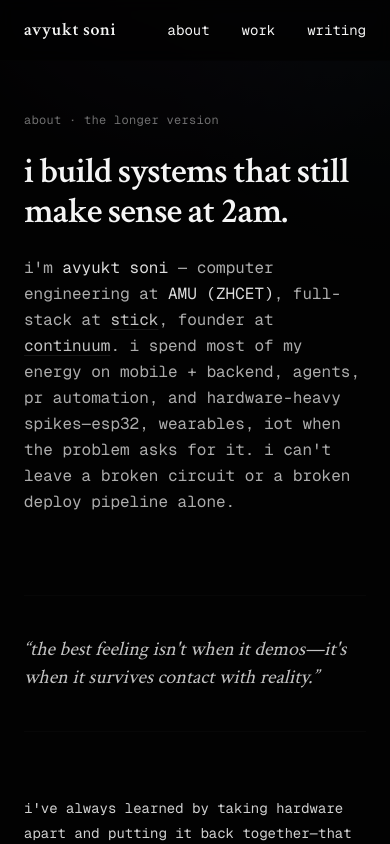
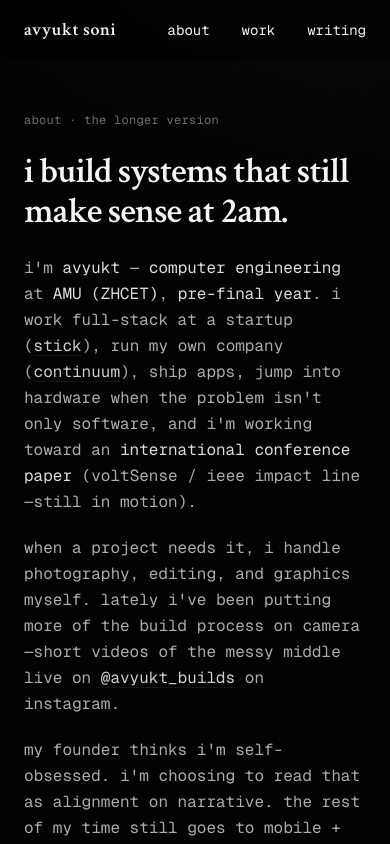
Before and after one commit to avyuktsoni0731/cin-portfolio, a Next.js app: page /about in a window 390 px wide. Shown: the top 844 px of the page. Built offline with nearby package versions, Linux system fonts and the light colour scheme; no server answers.

Commit message:
updated storyline and builds page hydration

```diff
--- a/components/HeroIntro.tsx
+++ b/components/HeroIntro.tsx
@@ -13,6 +13,17 @@ export default function HeroIntro() {
       <p className="mt-5 font-mono text-xs sm:text-sm tracking-wide text-foreground/70">
         builder · hacker · developer
       </p>
+      <p className="mt-3 font-mono text-[11px] text-foreground/50">
+        <a
+          href="https://www.instagram.com/avyukt_builds/"
+          target="_blank"
+          rel="noopener noreferrer"
+          className="underline decoration-border/50 underline-offset-2 transition-colors hover:text-foreground/75"
+        >
+          @avyukt_builds
+        </a>{' '}
+        — builds on camera
+      </p>
       <p
         className="mt-5 text-sm sm:text-[15px] text-foreground/60 leading-relaxed font-light max-w-md mx-auto"
         style={{
--- a/components/about/AboutStory.tsx
+++ b/components/about/AboutStory.tsx
@@ -4,6 +4,7 @@ import Link from 'next/link'
 
 const GITHUB_USER = 'avyuktsoni0731'
 const AVATAR_SRC = `https://github.com/${GITHUB_USER}.png`
+const INSTAGRAM_BUILDS = 'https://www.instagram.com/avyukt_builds/'
 
 function SectionTitle({
   children,
@@ -54,30 +55,58 @@ export function AboutStory() {
           <h1 className="font-serif text-4xl font-semibold leading-[1.1] tracking-tight md:text-5xl">
             i build systems that still make sense at 2am.
           </h1>
-          <p className="max-w-2xl text-base leading-relaxed text-foreground/70 md:text-lg">
+          <div className="max-w-2xl space-y-5 text-base leading-relaxed text-foreground/70 md:text-lg">
+            <p>
               i&apos;m{' '}
-            <span className="text-foreground/90">avyukt soni</span> — computer
-            engineering at{' '}
-            <span className="text-foreground/90">AMU (ZHCET)</span>, full-stack
-            at{' '}
+              <span className="text-foreground/90">avyukt</span> —{' '}
+              <span className="text-foreground/90">
+                computer engineering
+              </span>{' '}
+              at <span className="text-foreground/90">AMU (ZHCET)</span>,{' '}
+              <span className="text-foreground/90">pre-final year</span>. i work
+              full-stack at a startup (
               <Link
                 href="https://stickapp.club"
-              className="text-foreground/80 underline decoration-border underline-offset-4 transition-colors hover:text-foreground"
+                className="text-foreground/85 underline decoration-border underline-offset-4 transition-colors hover:text-foreground"
               >
                 stick
               </Link>
-            , founder at{' '}
+              ), run my own company (
               <Link
                 href="https://www.continuumworks.app"
-              className="text-foreground/80 underline decoration-border underline-offset-4 transition-colors hover:text-foreground"
+                className="text-foreground/85 underline decoration-border underline-offset-4 transition-colors hover:text-foreground"
               >
                 continuum
               </Link>
-            . i spend most of my energy on mobile + backend, agents, pr
-            automation, and hardware-heavy spikes—esp32, wearables, iot when the
-            problem asks for it. i can&apos;t leave a broken circuit or a broken
-            deploy pipeline alone.
+              ), ship apps, jump into hardware when the problem isn&apos;t only
+              software, and i&apos;m working toward an{' '}
+              <span className="text-foreground/90">
+                international conference paper
+              </span>{' '}
+              (voltSense / ieee impact line—still in motion).
             </p>
+            <p>
+              when a project needs it, i handle photography, editing, and
+              graphics myself. lately i&apos;ve been putting more of the build
+              process on camera—short videos of the messy middle live on{' '}
+              <a
+                href={INSTAGRAM_BUILDS}
+                target="_blank"
+                rel="noopener noreferrer"
+                className="font-mono text-foreground/85 underline decoration-border underline-offset-4 transition-colors hover:text-foreground"
+              >
+                @avyukt_builds
+              </a>{' '}
+              on instagram.
+            </p>
+            <p>
+              my founder thinks i&apos;m self-obsessed. i&apos;m choosing to read
+              that as alignment on narrative. the rest of my time still goes to
+              mobile + backend, agents, pr automation, and hardware spikes—esp32,
+              wearables, iot—anything where i can&apos;t sleep until the signal
+              path makes sense.
+            </p>
+          </div>
         </header>
 
         {/* Pull quote */}
@@ -180,7 +209,8 @@ export function AboutStory() {
             >
               VoltSense
             </Link>{' '}
-            to the{' '}
+            (same track that&apos;s headed toward an ieee-venue paper on smart
+            energy / anomaly detection) to the{' '}
             <strong className="font-medium text-foreground/90">
               top 105 of 3,700+
             </strong>{' '}
@@ -242,6 +272,30 @@ export function AboutStory() {
               className="inline-flex shrink-0 items-center justify-center rounded-sm border border-border/40 bg-background/60 px-5 py-3 font-mono text-sm text-foreground/80 transition-colors hover:border-border hover:bg-muted/20 hover:text-foreground"
             >
               @{GITHUB_USER} →
+            </a>
+          </div>
+        </div>
+
+        {/* Instagram builds */}
+        <div className="my-16 rounded-sm border border-border/30 bg-gradient-to-br from-muted/5 to-transparent p-6 md:p-8">
+          <div className="flex flex-col gap-6 md:flex-row md:items-center md:justify-between">
+            <div>
+              <p className="mb-2 font-mono text-xs text-foreground/45">
+                builds in motion
+              </p>
+              <p className="font-serif text-lg text-foreground/90">
+                the unpolished parts—solder smoke, failed runs, the one commit that
+                finally greened—usually end up as reels on instagram before they
+                end up here.
+              </p>
+            </div>
+            <a
+              href={INSTAGRAM_BUILDS}
+              target="_blank"
+              rel="noopener noreferrer"
+              className="inline-flex shrink-0 items-center justify-center rounded-sm border border-border/40 bg-background/60 px-5 py-3 font-mono text-sm text-foreground/80 transition-colors hover:border-border hover:bg-muted/20 hover:text-foreground"
+            >
+              @avyukt_builds →
             </a>
           </div>
         </div>
@@ -366,6 +420,18 @@ export function AboutStory() {
           </div>
         </div>
 
+        <div className="my-16 border border-dashed border-border/30 bg-muted/[0.04] p-6 md:p-8">
+          <p className="mb-2 font-mono text-[11px] uppercase tracking-[0.15em] text-foreground/35">
+            fine print
+          </p>
+          <p className="text-xs leading-relaxed text-foreground/55 md:text-sm">
+            allergic to dust and pollen; breathing stuff that means i basically
+            wake up and sleep with a cold most days. i compensate with probably
+            too much coffee and diet coke. if i seem low-energy in a dusty room,
+            it&apos;s not you—it&apos;s my lungs filing a complaint.
+          </p>
+        </div>
+
         <footer className="border-t border-border/20 pt-12">
           <p className="mb-6 text-sm leading-relaxed text-foreground/70">
             if you&apos;re building something stubbornly ambitious—infra,
@@ -397,6 +463,15 @@ export function AboutStory() {
             >
               github
             </a>
+            <span className="text-foreground/25">·</span>
+            <a
+              href={INSTAGRAM_BUILDS}
+              target="_blank"
+              rel="noopener noreferrer"
+              className="text-foreground/80 underline decoration-border underline-offset-4 transition-colors hover:text-foreground"
+            >
+              instagram
+            </a>
           </div>
           <p className="mt-10 font-mono text-[11px] text-foreground/35">
             last updated march 2026. always building. always learning.
--- a/components/sections/Footer.tsx
+++ b/components/sections/Footer.tsx
@@ -55,6 +55,14 @@ export default function Footer() {
           >
             linkedin
           </a>
+          <a
+            href="https://www.instagram.com/avyukt_builds/"
+            target="_blank"
+            rel="noopener noreferrer"
+            className="hover:text-foreground/75 transition-colors"
+          >
+            instagram
+          </a>
         </div>
 
         <div className="text-center mt-12 text-xs text-foreground/30 fade-in-up">
```
Lines whose indentation alone changed are shown as unchanged.
